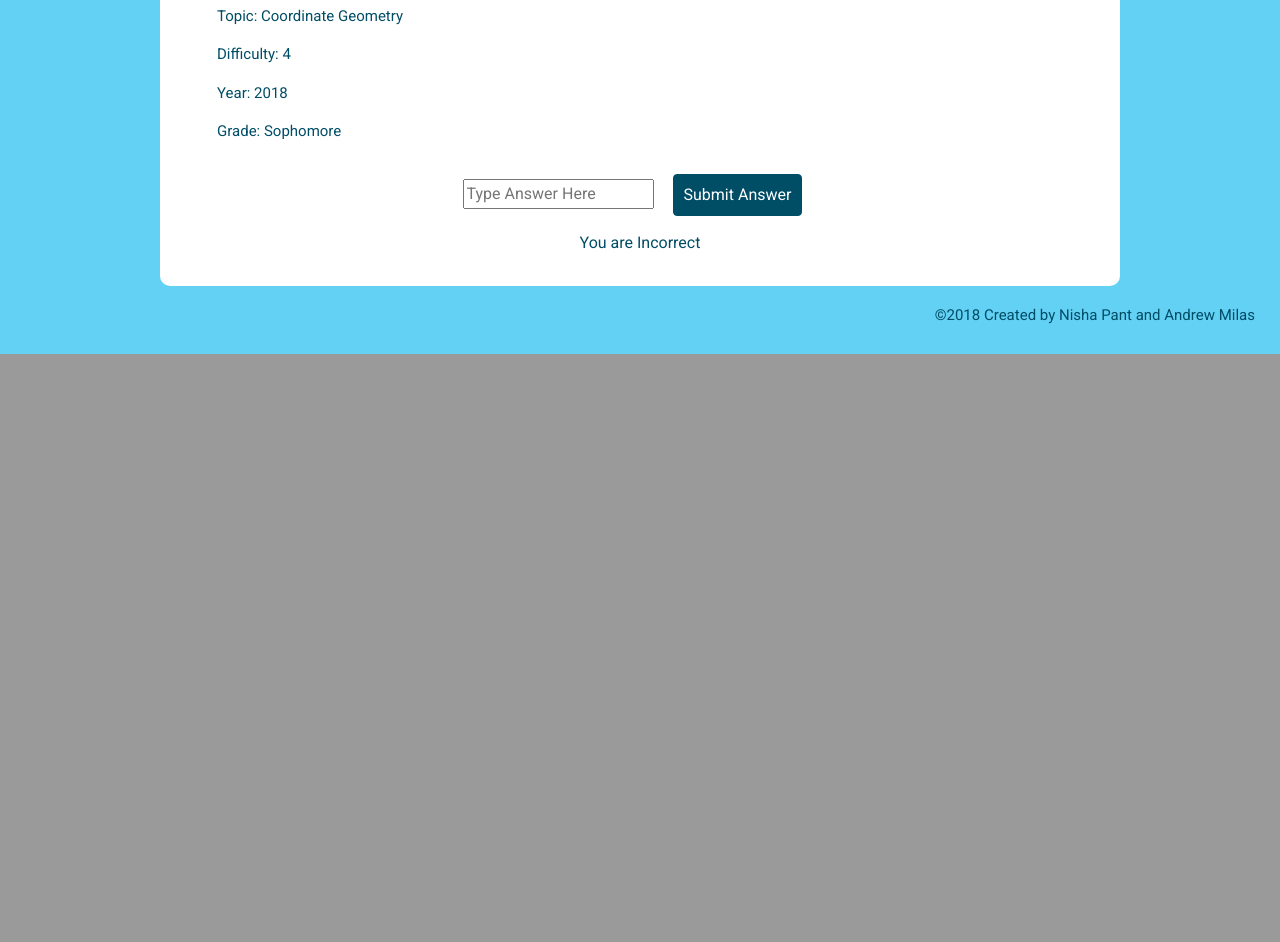
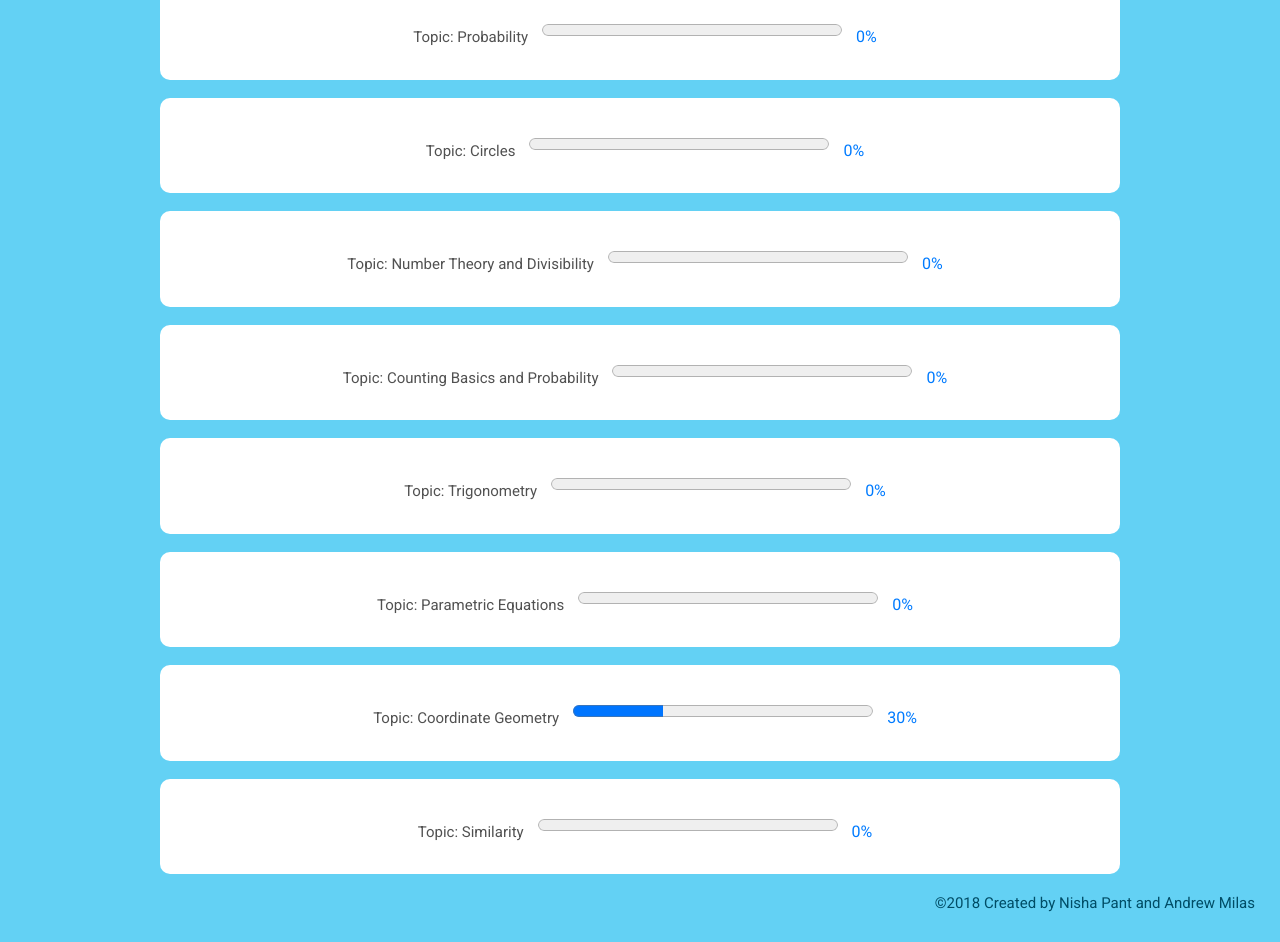
Before and after one commit to andrewmilas10/Math-Team-Website, a Django app: page /practice_topics/ in a window 1280 px wide. Shown: the part 893-1835 px from the top of the page. Before the commit the page ends 1247 px from the top, so only its background shows below. Run offline with Django 3.2, Linux system fonts and the light colour scheme; a user stored in the database is signed in; data comes from the database, SQL or seed files in the repository; both versions use the stored data as it was after the commit; some libraries are stand-ins or nearby versions.

Commit message:
multiple topics and progresses

```diff
--- a/core/models.py
+++ b/core/models.py
@@ -6,6 +6,23 @@ from django.contrib.auth.models import User
 
 class Profile(models.Model):
     user = models.OneToOneField(User, on_delete=models.CASCADE)
+
+    TOPIC_LIST = (
+        'Ratios, Proportions and Percents',
+        'Number Theory and Divisibility',
+        'Counting Basics and Probability',
+        'Quadratics',
+        'Probability',
+        'Advanced Geometrical Concepts',
+        'Perimeter, Area and Surface Area',
+        'Logic, Sets and Venn Diagram',
+        'Similarity',
+        'Coordinate Geometry',
+        'Circles',
+        'Trigonometry',
+        'Parametric Equations',
+        'Theory of Equations'
+    )
 
     PROGRESS_OPTIONS = (
         (0, 0),
@@ -22,6 +39,14 @@ class Profile(models.Model):
     )
 
     progress = models.IntegerField(choices=PROGRESS_OPTIONS, default=0)
+
+    topicDict = "{"
+    for topic in TOPIC_LIST:
+        topicDict+= "\"" + topic+"\": 0,"
+
+    topicDict = topicDict[:-1]+"}"
+    print(topicDict)
+    progress2 = models.CharField(max_length=1000, default=topicDict)
 
     def __str__(self):
         return self.user.username + " Profile"
--- a/core/templates/core/practice_topics.html
+++ b/core/templates/core/practice_topics.html
@@ -3,33 +3,18 @@
 
 {% block content %}
 
-<div class="questions-container">
-    <div style="text-align: center">
-        <h1 class = "inline" id="title">Coordinate Geometry</h1>
-        <progress class = "inline" id="progressBar" value = {{ user.profile.progress }} max = "100" style="width: 300px; height:24px;"></progress>
-        <span class = "inline" id="status">{{ user.profile.progress }}%</span>
-    </div>
-    <div class="questionList">
-        <img class="img-fluid" src="{{ question.questionPicture.url }}" width="1000" height="500">
-        <p class="left">Topic: {{ question.topic }}</p>
-        <p class="left">Difficulty: {{ question.difficulty }}</p>
-        <p class="left">Year: {{ question.year }}</p>
-        <p class="left">Grade: {{ question.grade }}</p>
+<h1 class = "banner" id="title">Practice Topics</h1>
+<br>
 
-        <form action="{% url 'core:practice_topics' %}" method="post" role="form">
-            {% csrf_token %}
-            {{ form.as_p }}
-            <input type="input" name="answer" placeholder="Type Answer Here">
-            <input type="submit" name="submitAnswer" value="Submit Answer" class="btn btn-blue"/>
-        </form>
+{% for key, value in progress.items %}
+  <div class="questionList">
+    <br>
+    <a href="{% url 'core:practice_topics_detail' key%}">
+      <p class="inlinep">Topic: {{ key }}</p>
+      <progress class = "inline" id="progressBar" value = {{ value }} max = "100" style="width: 300px; height:24px;"></progress>
+      <span class = "inline" id="status">{{  value }}%</span>
+    </a>
+  </div>
+{% endfor %}
 
-        {% if correctAnswer %}
-          <p>You are Correct</p>
-        {% else %}
-          <p>You are Incorrect</p>
-        {% endif %}
-
-
-   </div>
-</div>
 {% endblock %}
--- a/core/urls.py
+++ b/core/urls.py
@@ -16,5 +16,6 @@ urlpatterns = [
     url(r'^homepage$', views.homepage, name='homepage'),
     url(r'^questions/(?P<filter_by>[a-zA_Z]+)/$', views.questions, name='questions'),
     url(r'^practice_topics/$', views.practice_topics, name='practice_topics'),
+    url(r'^practice_topics_detail/(?P<topic>[a-zA-Z0-9, -]+)/$', views.practice_topics_detail, name='practice_topics_detail')
 
 ]
--- a/core/views.py
+++ b/core/views.py
@@ -7,6 +7,7 @@ from django.shortcuts import render, redirect
 from django.contrib.auth import authenticate, login, logout
 from django.views.generic import View
 from .forms import UserForm
+import json
 from django.http import JsonResponse
 from django.db.models import Q
 
@@ -15,7 +16,9 @@ def index(request):
     return render(request, 'core/index.html', {})
 
 def post_list(request):
-    posts = Post.objects.filter(published_date__lte=timezone.now()).order_by('published_date')
+    # posts = Post.objects.filter(published_date__lte=timezone.now()).order_by('published_date')
+    posts = Post.objects.all().order_by('published_date')
+    print(posts.count())
     return render(request, 'core/post_list.html', {'posts': posts})
 
 #this is the function that is loaded when the list of questions is called, it also works on the search functionality of the
@@ -157,17 +160,65 @@ def homepage(request):
 
 
 def practice_topics(request):
+    topiclist = ['Ratios, Proportions and Percents', 'Number Theory and Divisibility', 'Counting Basics and Probability'
+        , 'Quadratics', 'Probability', 'Advanced Geometrical Concepts', 'Perimeter, Area and Surface Area',
+                 'Logic, Sets and Venn Diagram', 'Similarity', 'Coordinate Geometry', 'Circles', 'Trigonometry',
+                 'Parametric Equations', 'Theory of Equations']
     user = request.user
-    question = Question.objects.get(topic="Coordinate Geometry")
+    progressDict = json.loads(user.profile.progress2)
+
+    return render(request, 'core/practice_topics.html', {'progress': progressDict, 'topics': topiclist})
+    # user = request.user
+    # question = Question.objects.get(topic="Coordinate Geometry")
+    # submitbutton = request.POST.get('submit')
+    # submitAnswerButton = request.POST.get('submitAnswer')
+    # correctAnswer = False
+    # if submitbutton:
+    #     context = {
+    #         'submitbutton': submitbutton,
+    #         'question': question
+    #     }
+    #     return render(request, 'core/practice_topics.html', context)
+    # elif submitAnswerButton:
+    #     input = request.POST.get('answer')
+    #     question.is_complete = True
+    #     question.save()
+    #     if input == question.answer:
+    #         correctAnswer = True
+    #         print(user.profile.progress)
+    #         user.profile.progress+=10
+    #         user.profile.save()
+    #     else:
+    #         print(user.profile.progress)
+    #         user.profile.progress-=10
+    #         user.profile.save()
+    #
+    #     context = {
+    #         'submitAnswerButton': submitAnswerButton,
+    #         'question': question,
+    #         'correctAnswer': correctAnswer,
+    #     }
+    #     return render(request, 'core/practice_topics.html', context)
+    # else:
+    #     return render(request, 'core/practice_topics.html', {'question': question})
+
+def practice_topics_detail(request, topic):
+    print(topic)
+    user = request.user
+    print(user.profile.progress2)
+    progressDict = json.loads(user.profile.progress2)
+    question = Question.objects.get(topic=topic)
     submitbutton = request.POST.get('submit')
     submitAnswerButton = request.POST.get('submitAnswer')
     correctAnswer = False
     if submitbutton:
         context = {
+            'progress2': progressDict[topic],
+            'topic': topic,
             'submitbutton': submitbutton,
             'question': question
         }
-        return render(request, 'core/practice_topics.html', context)
+        return render(request, 'core/practice_topics_detail.html', context)
     elif submitAnswerButton:
         input = request.POST.get('answer')
         question.is_complete = True
@@ -177,19 +228,26 @@ def practice_topics(request):
             print(user.profile.progress)
             user.profile.progress+=10
             user.profile.save()
+            progressDict[topic] += 10
+            user.profile.progress2 = json.dumps(progressDict)
+            user.profile.save()
         else:
             print(user.profile.progress)
             user.profile.progress-=10
+            progressDict[topic] -= 10
+            user.profile.progress2 = json.dumps(progressDict)
             user.profile.save()
 
         context = {
+            'progress2': progressDict[topic],
+            'topic': topic,
             'submitAnswerButton': submitAnswerButton,
             'question': question,
             'correctAnswer': correctAnswer,
         }
-        return render(request, 'core/practice_topics.html', context)
+        return render(request, 'core/practice_topics_detail.html', context)
     else:
-        return render(request, 'core/practice_topics.html', {'question': question})
+        return render(request, 'core/practice_topics_detail.html', {'progress2': progressDict[topic],'topic': topic, 'question': question})
 
 
 def questions(request, filter_by):
```
Also changed, not shown: core/templates/core/practice_topics_detail.html (added, +35 -0 lines), db.sqlite3.
